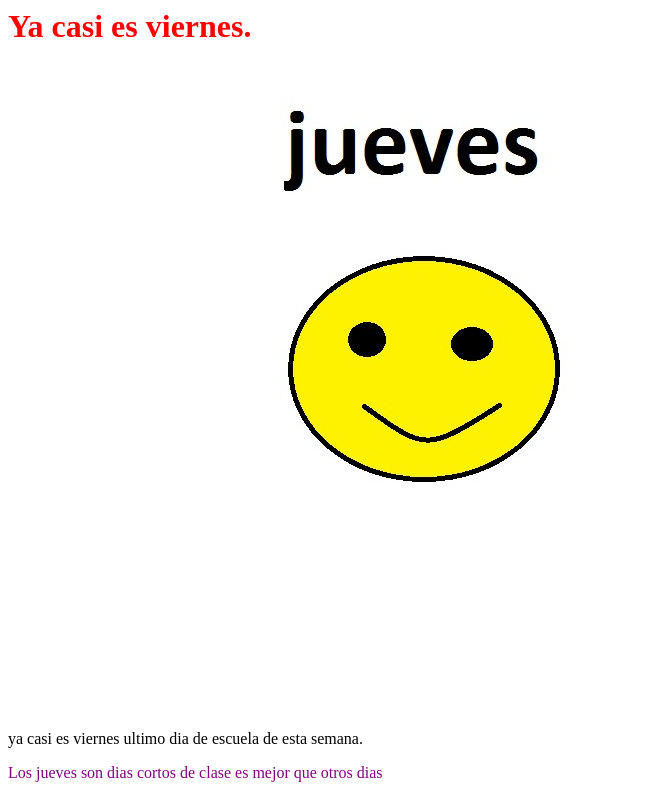
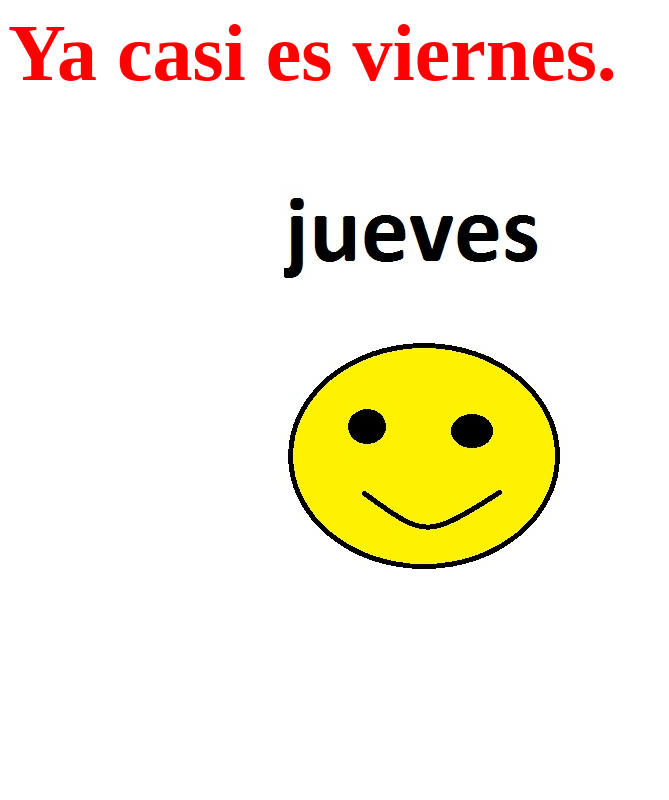
Before and after one commit to Norberto0/jueves, a plain HTML site: page index.html in a window 1280 px wide. Shown: the top 800 px of the page, without its empty margins (0-669 px from the left). Drawn offline with Linux system fonts and the light colour scheme.

Commit message:
sdfghjkl

```diff
--- a/style.css
+++ b/style.css
@@ -1,8 +1,8 @@
 h1{
-	front-size:80px;
+	font-size:80px;
 	color:red;
 }
 #special{
-	front-size:70px;
+	font-size:70px;
 	color:purple;
 }
```
